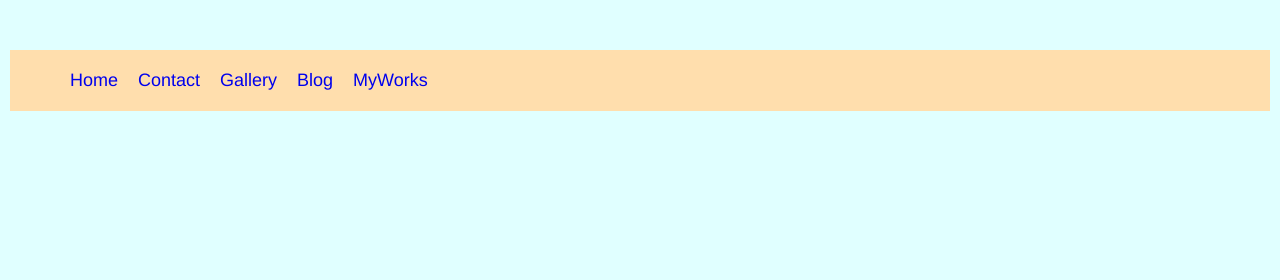
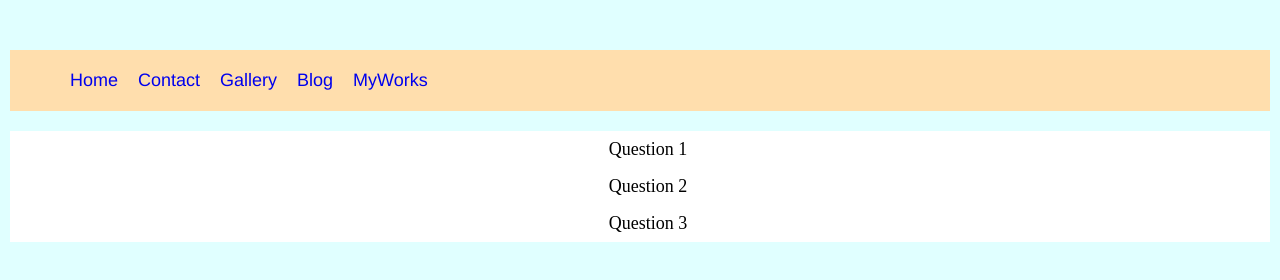
Before and after one commit to MichaelAlemayehu1/MyCV, a plain HTML site: page myworks.html in a window 1280 px wide. Drawn offline with Linux system fonts and the light colour scheme.

Commit message:
my works page updated

```diff
--- a/asset/css/mywork.css
+++ b/asset/css/mywork.css
@@ -1,17 +1,34 @@
+*{
+    padding: 0%;
+    margin:0%;
+}
 @media screen and (min-width: 480px) {
     body {
         background-color: green;
-    }}
+    }
+}
 
+.gheading{
+    text-transform: uppercase;
+    font-style: italic;
+    font-family: 'Gill Sans', 'Gill Sans MT', Calibri, 'Trebuchet MS', sans-serif;
+    font-size: 2rem;
+    text-align: center;
+
+    padding-top:10px;
+    padding-bottom: 20px;
+
+    }
     body{
         background-color:lightcyan;
         /* border: solid 10px lightsalmon; */
         margin: 10px;
     }
+
+
     body>ul.nav{
         display: -webkit-flex;
     display: flex;
-    list-style-type: none;
         list-style-type: none;
     background-color: navajowhite;
         margin:0;
@@ -28,9 +45,62 @@ body>ul.nav>li{
         text-align: center;
         text-decoration: none;
         font-size: large;
-    margin:10px;
+        margin: 10px;
         font-family: 'Franklin Gothic Medium', 'Arial Narrow', Arial, sans-serif;
     }
     body>ul.nav>li>a{
         text-decoration: none;
     }
+
+
+ ul.q{
+    list-style-type: none;
+    margin: auto;
+    padding: 0;
+    width: 100%;
+
+    background-color: white;
+}
+
+li.one a {
+    display: block;
+    text-align: center;
+    font-size: large;
+    color: #000;
+    padding: 8px 0 8px 16px;
+    text-decoration: none;
+}
+
+
+li.one a:hover {
+    background-color:gray;
+    color: white;
+}
+li.two a {
+    display: block;
+    text-align: center;
+    font-size: large;
+    color: #000;
+    padding: 8px 0 8px 16px;
+    text-decoration: none;
+}
+
+
+li.two a:hover {
+    background-color:gray;
+    color: white;
+}
+li.three a {
+    display: block;
+    color: #000;
+    text-align: center;
+    font-size: large;
+    padding: 8px 0 8px 16px;
+    text-decoration: none;
+}
+
+
+li.three a:hover {
+    background-color:gray;
+    color: white;
+}
--- a/myworks.html
+++ b/myworks.html
@@ -15,6 +15,11 @@
         <li><a href="myworks.html">MyWorks</a></li>
 
     </ul>
+    <ul class="q">
+        <li class="one"><a href="question 1.html">Question 1</a></li>
+        <li class="two"><a href="question2.html">Question 2</a></li>
+        <li class="three"><a href="question3.html">Question 3</a></li>
+    </ul>
 
 </body>
 </html>
```
Also changed, not shown: blog.html (+1 -0 lines), contact.html (+1 -0 lines), gallery2.html (+1 -0 lines). Lines whose indentation alone changed are shown as unchanged.
